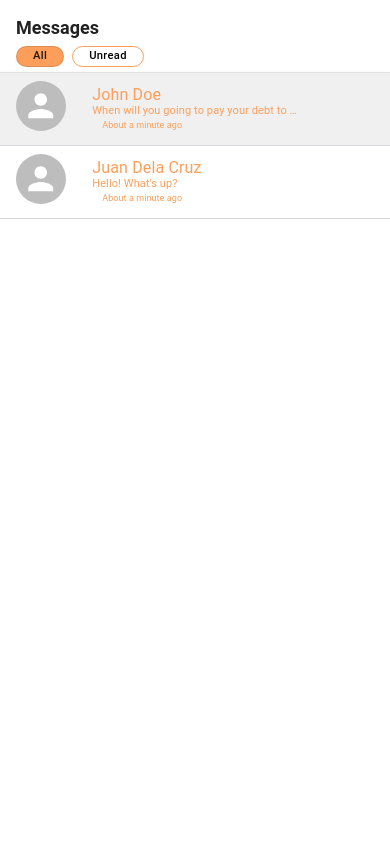
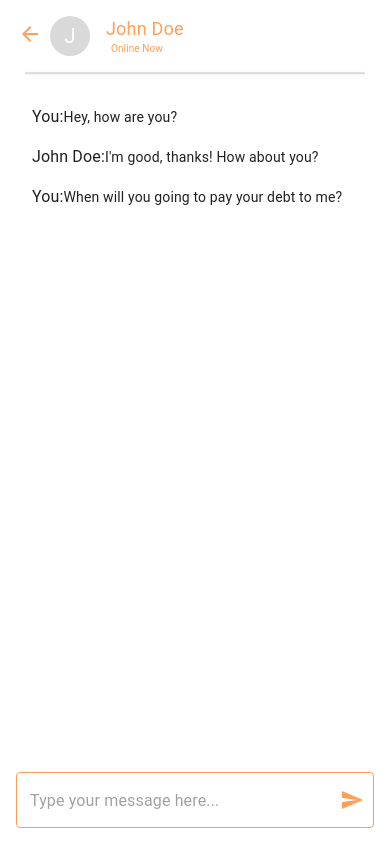
Before and after one commit to jhunel18/ojtconnect-com, a React (Vite) app: page /messages in a window 390 px wide. Both pictures are taken after a click on the button 195 px from the left and 109 px from the top of the page. Built offline with nearby package versions, Linux system fonts and the light colour scheme.

Commit message:
Add back button in messageConversation component for small screen reso

```diff
--- a/src/components/MessageConversation/index.jsx
+++ b/src/components/MessageConversation/index.jsx
@@ -1,10 +1,16 @@
-import { Avatar, Box, Card, CardActions, CardContent, CardHeader, Divider, IconButton, InputAdornment, List, ListItem, TextField, Typography } from '@mui/material'
-import React from 'react'
+import { Avatar, Box, Card, CardActions, CardContent, CardHeader, Divider, Hidden, IconButton, InputAdornment, List, ListItem, TextField, Typography } from '@mui/material'
+import React, { useEffect, useState } from 'react'
 import { useSelector } from 'react-redux'
 import SendIcon from '@mui/icons-material/Send';
+import ArrowBackIcon from '@mui/icons-material/ArrowBack';
 
+const BackButton = ({ onClick }) => (
+    <IconButton onClick={onClick} sx={{ color: '#FD9F5A' }}>
+        <ArrowBackIcon />
+    </IconButton>
+);
 
-const MessageConversation = () => {
+const MessageConversation = ({ onBackButtonClick }) => {
     const selectedConversationId = useSelector((state) => state.messages.selectedConversationId);
     const conversations = useSelector((state) => state.messages.conversations);
     const messages = useSelector((state) => state.messages.messages);
@@ -16,13 +22,35 @@ const MessageConversation = () => {
     // Extract the contact name from the selected conversation
     const contactName = selectedConversation ? selectedConversation.contactName : '';
 
+    const [isSmallScreen, setIsSmallScreen] = useState(false);
+    useEffect(() => {
+        const handleResize = () => {
+            setIsSmallScreen(window.innerWidth <= 600);
+        };
+        handleResize();
+        window.addEventListener('resize', handleResize);
+        return () => {
+            window.removeEventListener('resize', handleResize);
+        };
+    }, []);
 
     return (
         <>
             {selectedConversationId ? (
-                <Card sx={{ display: 'flex', flexDirection: 'column', height: '100%', borderRadius: "20px", font: "inherit" }}>
+                <Card sx={{
+                    display: 'flex',
+                    flexDirection: 'column',
+                    height: '100%',
+                    borderRadius: isSmallScreen ? '0' : '20px',
+                    font: "inherit"
+                }}>
+                    <Hidden mdUp>
+                        <Box sx={{ position: 'absolute', top: '14px', left: '10px', zIndex: 1 }}>
+                            <BackButton onClick={onBackButtonClick} />
+                        </Box>
+                    </Hidden>
                     <CardHeader
-                        sx={{paddingLeft: "40px"}}
+                        sx={{paddingLeft: isSmallScreen ? '50px' : "40px"}}
                         avatar={
                             <Avatar sx={{ bgcolor: "#D9D9D9" }} aria-label="recipe">
                                 J
--- a/src/components/MessageList/index.jsx
+++ b/src/components/MessageList/index.jsx
@@ -3,6 +3,7 @@ import React, { useEffect, useState } from 'react'
 import { useSelector, useDispatch } from 'react-redux'
 import { selectConversation, filterAllMessages, filterUnreadMessages, resetUnreadMessages } from '../../redux/actions/messagesActions'
 import { Style } from './style'
+import MessageConversation from '../MessageConversation'
 
 const MessagesList = () => {
     const conversations = useSelector((state) => state.messages.conversations)
@@ -10,12 +11,16 @@ const MessagesList = () => {
     const selectedConversationId = useSelector((state) => state.messages.selectedConversationId);
     const messages = useSelector((state) => state.messages.messages);
     const dispatch = useDispatch();
+    const [isHovered, setIsHovered] = useState(false);
+    const [isSmallScreen, setIsSmallScreen] = useState(false);
+    const [selectedMessage, setSelectedMessage] = useState(null);
 
     const handleConversationClick = (conversationId, unread) => {
         dispatch(selectConversation(conversationId));
         if (unread > 0) {
             dispatch(resetUnreadMessages(conversationId));
         }
+        setSelectedMessage(conversationId);
     };
 
     const handleFilterAll = () => {
@@ -32,10 +37,6 @@ const MessagesList = () => {
         return lastMessage ? lastMessage.text : '';
     };
 
-    const [isHovered, setIsHovered] = useState(false);
-
-    const [isSmallScreen, setIsSmallScreen] = useState(false);
-
     useEffect(() => {
         const handleResize = () => {
             setIsSmallScreen(window.innerWidth <= 600);
@@ -46,6 +47,10 @@ const MessagesList = () => {
             window.removeEventListener('resize', handleResize);
         };
     }, []);
+
+    const handleSelectedMessage = (messageId) => {
+        setSelectedMessage(messageId);
+    };
 
     return(
         <>
@@ -195,6 +200,9 @@ const MessagesList = () => {
                     </List>
                 </CardContent>
             </Card>
+            {isSmallScreen && selectedMessage && (
+                <MessageConversation selectedConversationId={selectedMessage} onBackButtonClick={() => handleSelectedMessage(null)} />
+            )}
         </>
     )
 }
--- a/src/pages/MessagePage/index.jsx
+++ b/src/pages/MessagePage/index.jsx
@@ -1,11 +1,16 @@
 import { Box, Container, Grid, Hidden } from "@mui/material";
-import React from "react";
+import React, { useState } from "react";
 import MessagesList from "../../components/MessageList";
 import MessageConversation from "../../components/MessageConversation";
 import Notifications from "../../components/Notifications";
 import bgImg from '../../assets/MAINBGbg.png'
 
 const MessagePage = () => {
+    const [selectedMessage, setSelectedMessage] = useState(null);
+
+    const handleSelectedMessage = (messageId) => {
+        setSelectedMessage(messageId);
+    };
     return(
         <Grid container spacing={0}>
             <Hidden smDown mdDown>
@@ -78,8 +83,9 @@ const MessagePage = () => {
                     <Box>
                         <Grid>
                             <Grid item xs={12}>
-                                <Box  sx={{display: 'flex', flexDirection: 'column', height: '100vh' }}>
-                                    <MessagesList />
+                                <Box sx={{ display: 'flex', flexDirection: 'column', height: '100vh' }}>
+                                    <MessagesList onMessageClick={handleSelectedMessage} />
+                                    {selectedMessage && <MessageConversation onBackButtonClick={() => handleSelectedMessage(null)} />}
                                 </Box>
                             </Grid>
                         </Grid>
@@ -87,6 +93,7 @@ const MessagePage = () => {
                 </Grid>
             </Hidden>
 
+
         </Grid>
     )
 }
```
